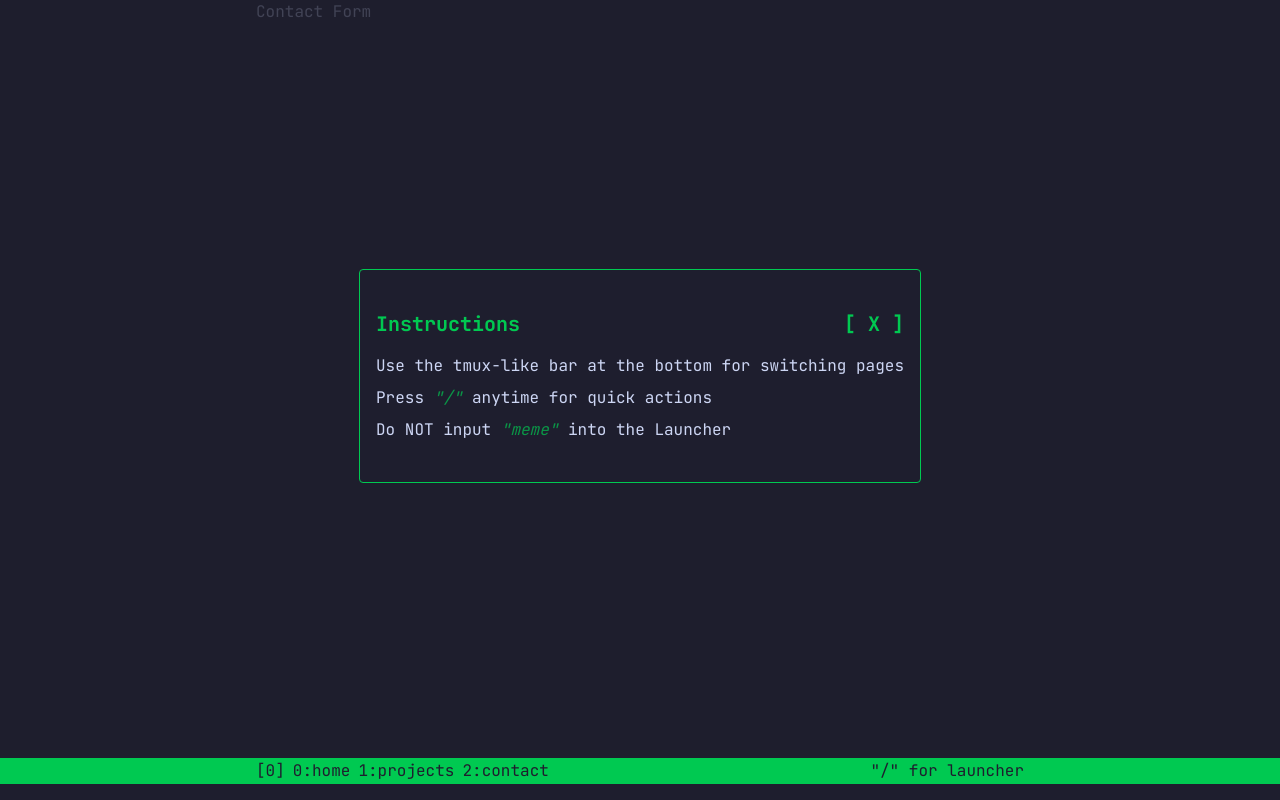
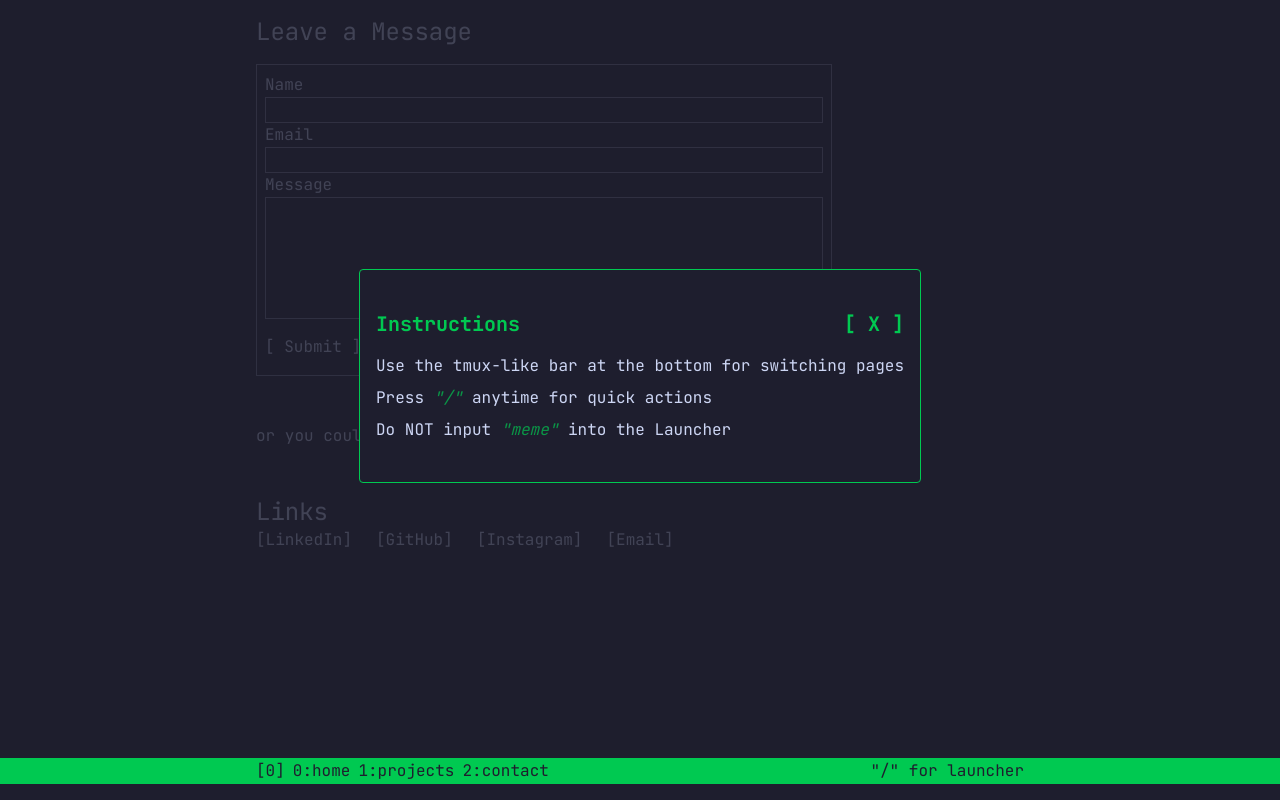
Before and after one commit to amrxt1/amrits-portfolio, a Next.js app: page /contact in a window 1280 px wide. Built offline with nearby package versions, Linux system fonts and the light colour scheme.

Commit message:
Implement contact form and links

```diff
--- a/src/app/contact/page.js
+++ b/src/app/contact/page.js
@@ -1,9 +1,13 @@
 import Container from "@/components/Container";
+import ContactForm from "@/components/contact/ContactForm";
+import Links from "@/components/contact/Links";
 
 export default function Contact() {
   return (
-    <Container>
-      <div>Contact Form</div>
+    <Container className="mt-4">
+      <ContactForm />
+      <p className="my-12">or you could connect with me below:</p>
+      <Links />
     </Container>
   );
 }
--- /dev/null
+++ b/src/components/contact/ContactForm.jsx
@@ -0,0 +1,44 @@
+"use client";
+
+function submitHandler(e) {
+  e.preventDefault();
+  alert(
+    "Unfortunately, the form is still being wired. You're welcome to use the links below :)",
+  );
+}
+
+const ContactForm = () => {
+  return (
+    <div>
+      <h1 className="text-2xl">Leave a Message</h1>
+      <form
+        onSubmit={submitHandler}
+        className="border-text/50 mt-4 max-w-xl border px-2 pt-2 pb-4 *:grid"
+      >
+        <div>
+          <label>Name</label>
+          <input type="text" className="border-text/50 border" />
+        </div>
+        <div>
+          <label>Email</label>
+          <input type="text" className="border-text/50 border" />
+        </div>
+        <div>
+          <label>Message</label>
+          <textarea
+            className="border-text/50 resize-none border"
+            rows={5}
+          ></textarea>
+        </div>
+        <button
+          type="submit"
+          className="mt-4 cursor-pointer hover:text-green-500 hover:underline"
+        >
+          {"[ Submit ]"}
+        </button>
+      </form>
+    </div>
+  );
+};
+
+export default ContactForm;
--- /dev/null
+++ b/src/components/contact/Links.jsx
@@ -0,0 +1,17 @@
+import Link from "next/link";
+
+const Links = () => {
+  return (
+    <div>
+      <h1 className="text-2xl">Links</h1>
+      <div className="*:cursor-pointor flex flex-wrap gap-6 gap-y-2 *:hover:text-green-500 *:hover:underline">
+        <Link href={"https://linkedin.com/in/amritveer-singh"}>[LinkedIn]</Link>
+        <Link href={"https://github.com/amrxt1"}>[GitHub]</Link>
+        <Link href={"https://instagram.com/amrit_veer_singh"}>[Instagram]</Link>
+        <Link href={"mailto:admin@amritv.space"}>[Email]</Link>
+      </div>
+    </div>
+  );
+};
+
+export default Links;
```
